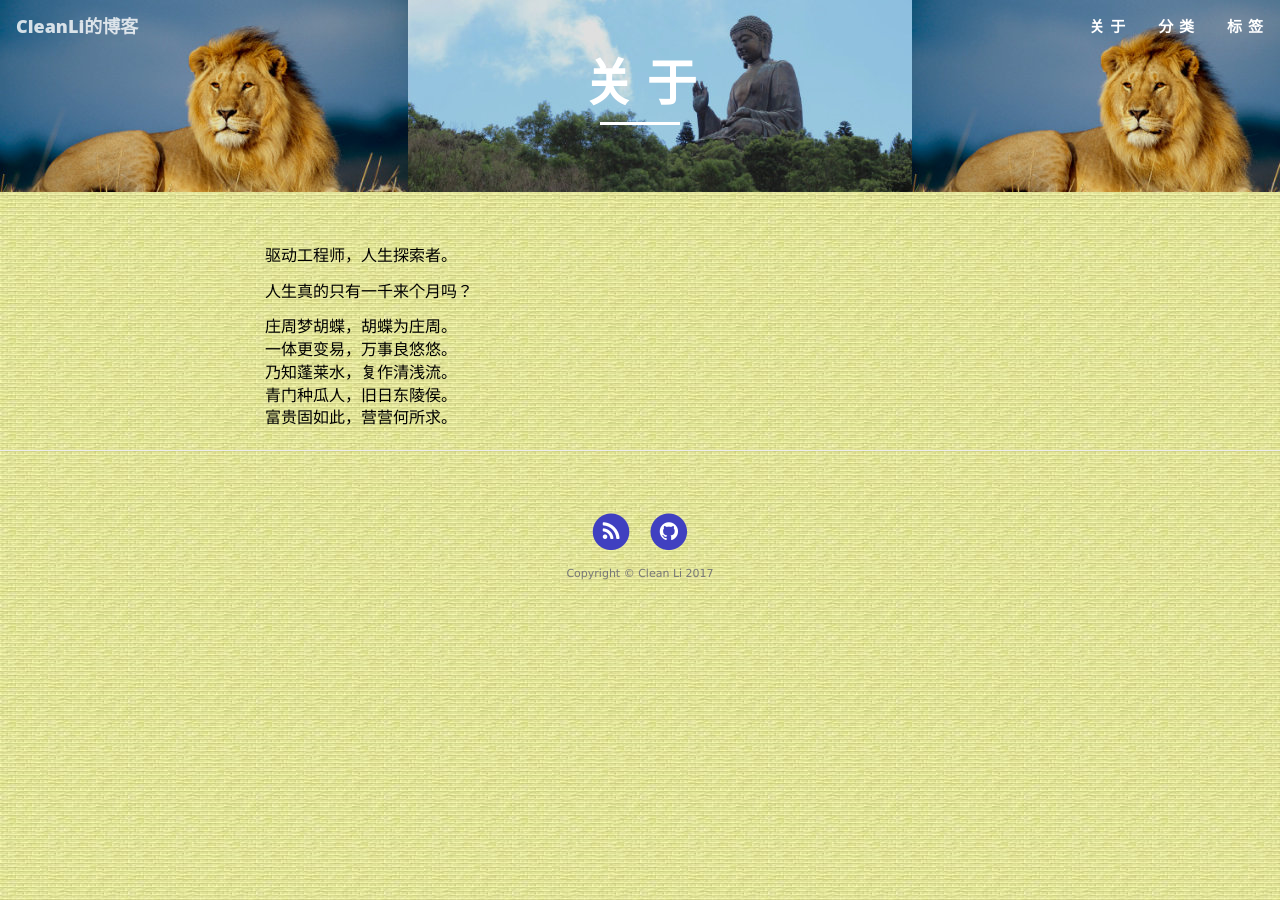
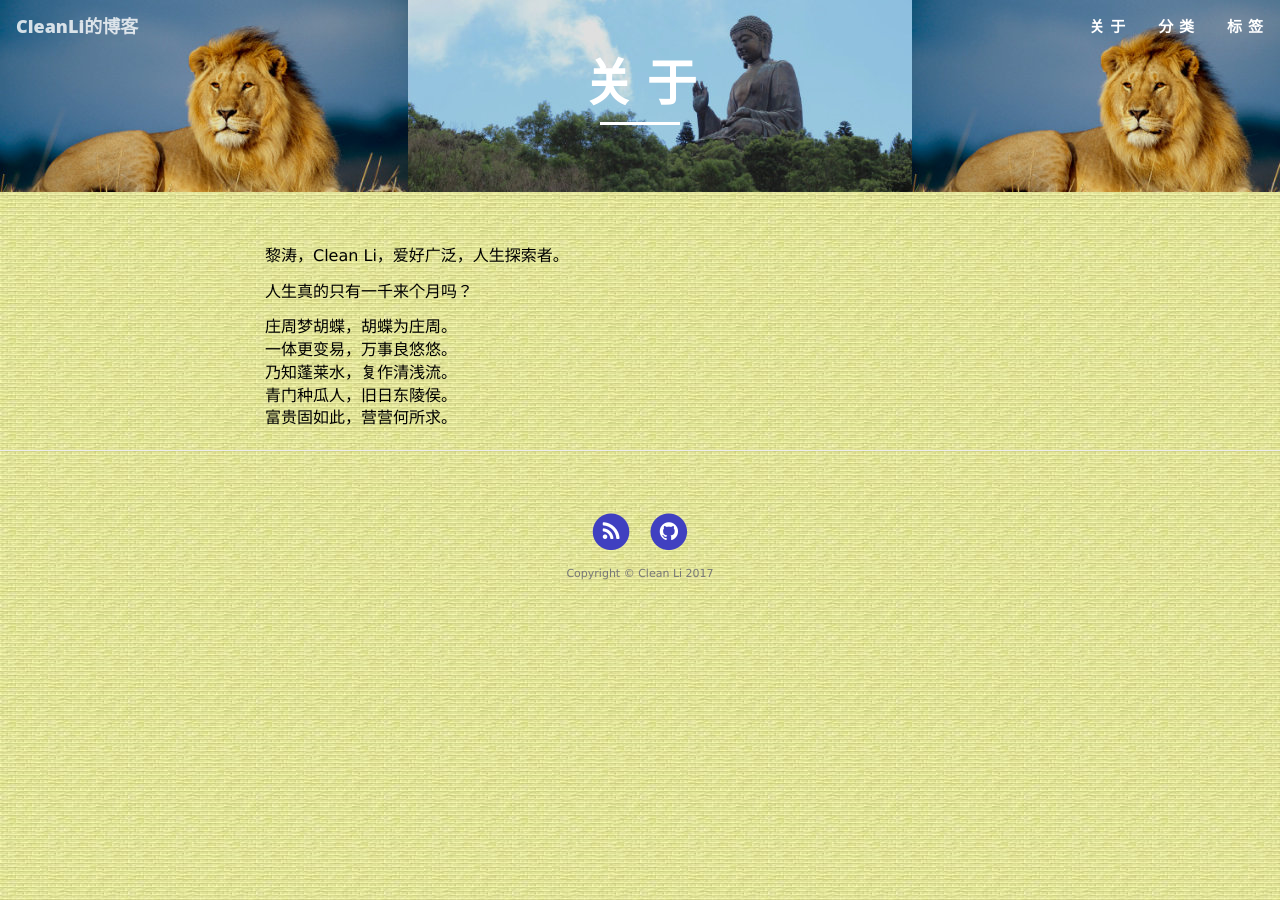
Before and after one commit to cleanli/cleanhome, a Jekyll site: the page built from about.md, in a window 1280 px wide. Built offline with Jekyll 4.4.1, drawn with Linux system fonts in a browser that asks for light colours.

Commit message:
update about

```diff
--- a/about.md
+++ b/about.md
@@ -3,7 +3,7 @@ layout: page
 title: "关 于"
 header-img: "img/post-bg-02.jpg"
 ---
-驱动工程师，人生探索者。
+黎涛，Clean Li，爱好广泛，人生探索者。
 
 人生真的只有一千来个月吗？
 
```
